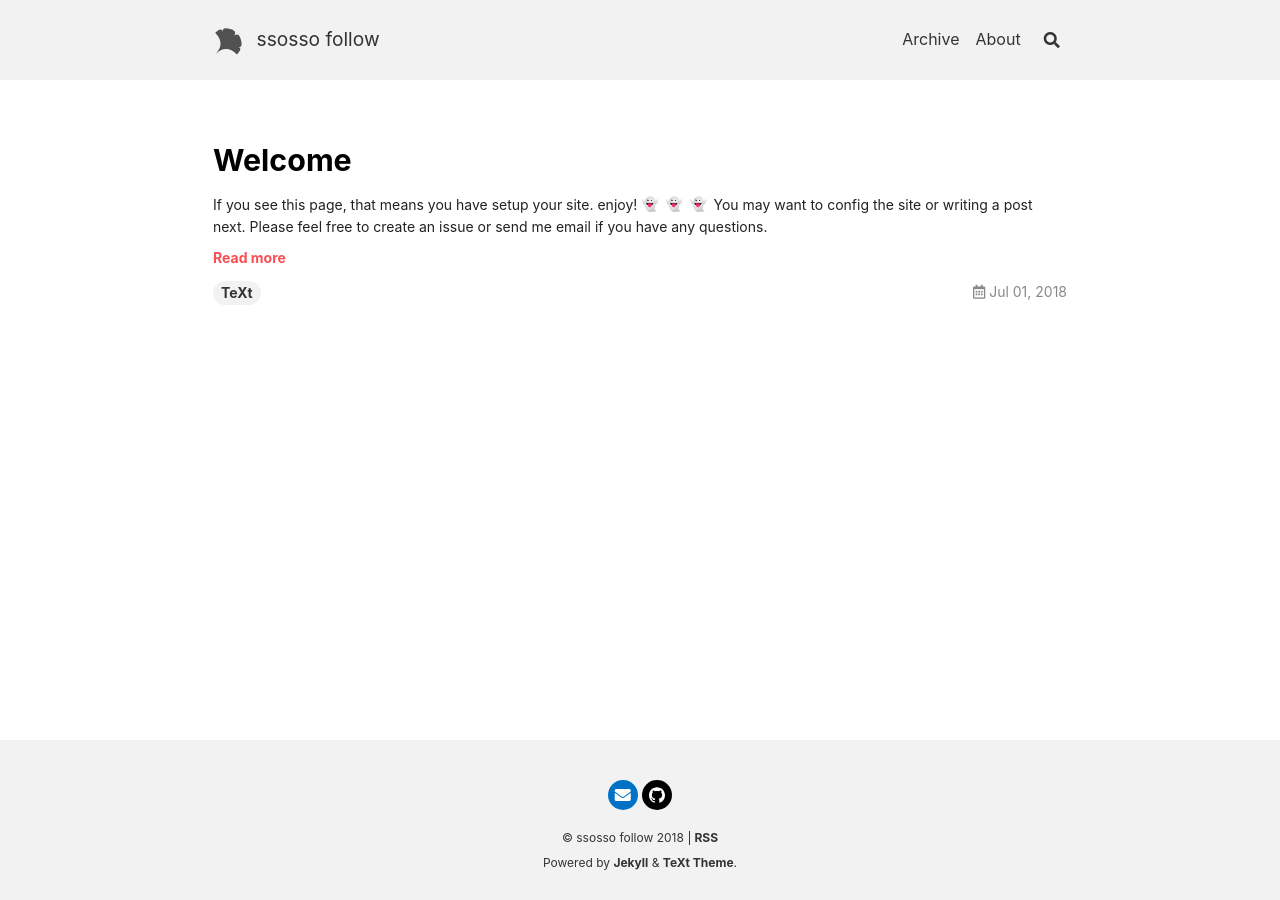
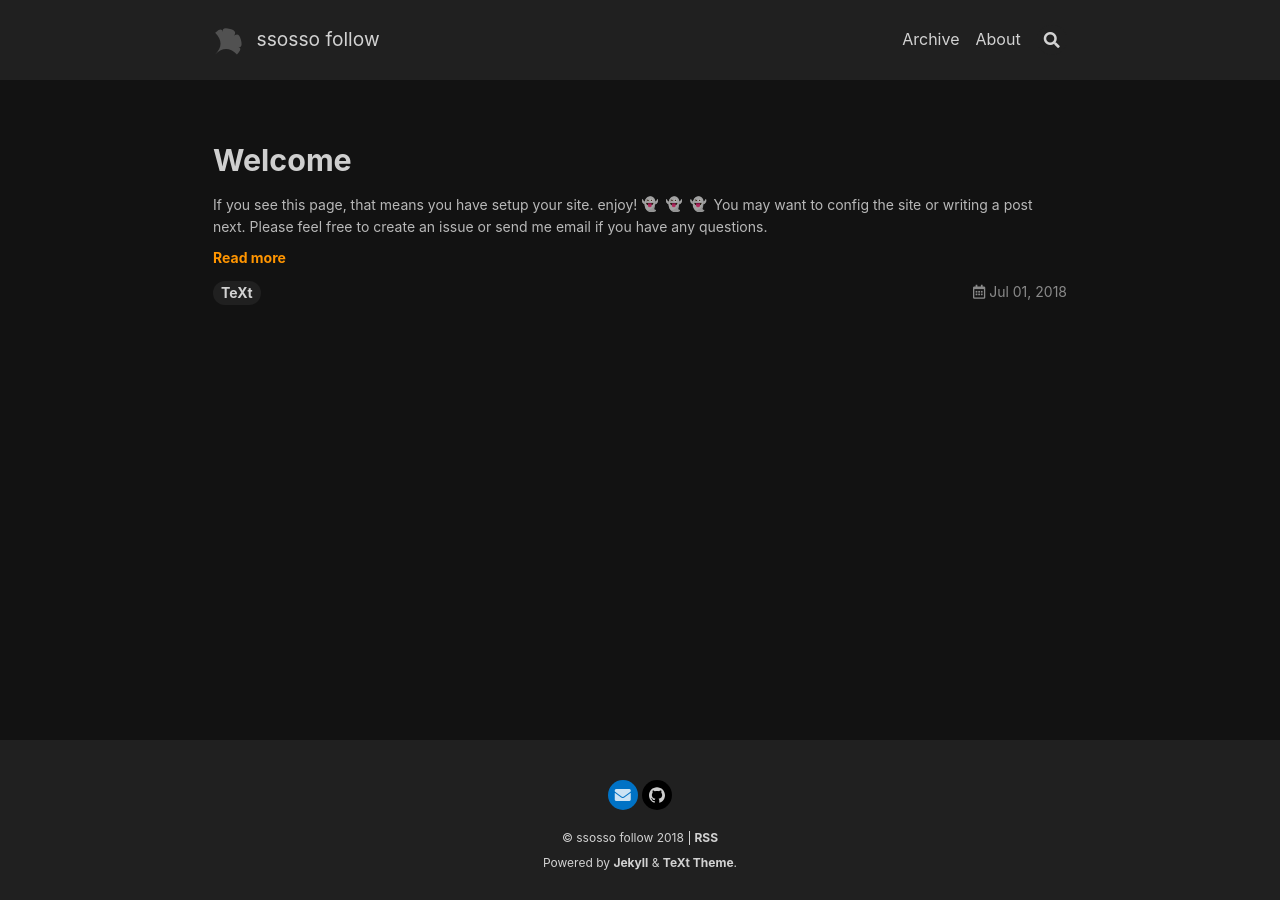
Before and after one commit to ssosso/test, a Jekyll site: the page built from index.html, in a window 1280 px wide. Built offline with Jekyll 4.4.1, drawn with Linux system fonts in a browser that asks for light colours; nearby versions of some CDN libraries; emoji names are drawn with the system emoji font; the list of posts is cut into pages by our own code.

Commit message:
Update _config.yml

```diff
--- a/_config.yml
+++ b/_config.yml
@@ -16,7 +16,7 @@
 
 ## => Site Settings
 ##############################
-text_skin: default # "dark" (default), "dark", "forest", "ocean", "chocolate", "orange"
+text_skin: dark # "default" (default), "dark", "forest", "ocean", "chocolate", "orange"
 highlight_theme: tomorrow-night # "default" (default), "tomorrow", "tomorrow-night", "tomorrow-night-eighties", "tomorrow-night-blue", "tomorrow-night-bright"
 url     : # the base hostname & protocol for your site e.g. https://www.someone.com
 baseurl : # does not include hostname
```
